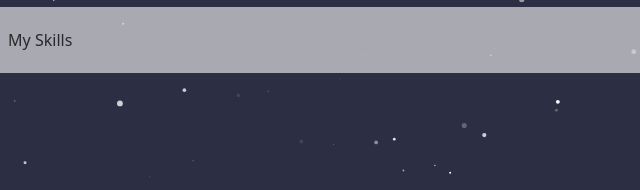
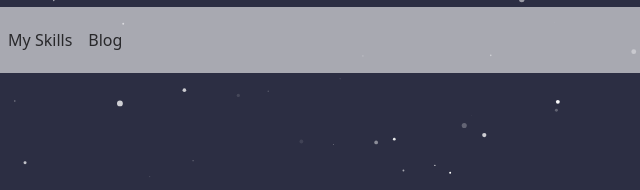
Before and after one commit to mohammad87115/mohammad87115.github.io, a plain HTML site: page index.html in a window 1280 px wide. Shown: the top 190 px of the page, 164-804 px from the left. Drawn offline with nearby package versions, Linux system fonts and the light colour scheme; animation ran at ten frames a second.

Commit message:
Update index.html

```diff
--- a/index.html
+++ b/index.html
@@ -36,6 +36,9 @@
                 </li>
                 <li class="nav-item">
                   <a class="nav-link nav-txt" href="#skills">My Skills</a>
+                </li>
+                <li class="nav-item">
+                  <a class="nav-link nav-txt" href="https://blog.sextynine.online">Blog</a>
                 </li>
                 <!-- <li class="nav-item">
                     <button class=" btn nav-link nav-txt" type="button" data-bs-toggle="modal" data-bs-target="#talkwithme">Talk with me</button>
```
